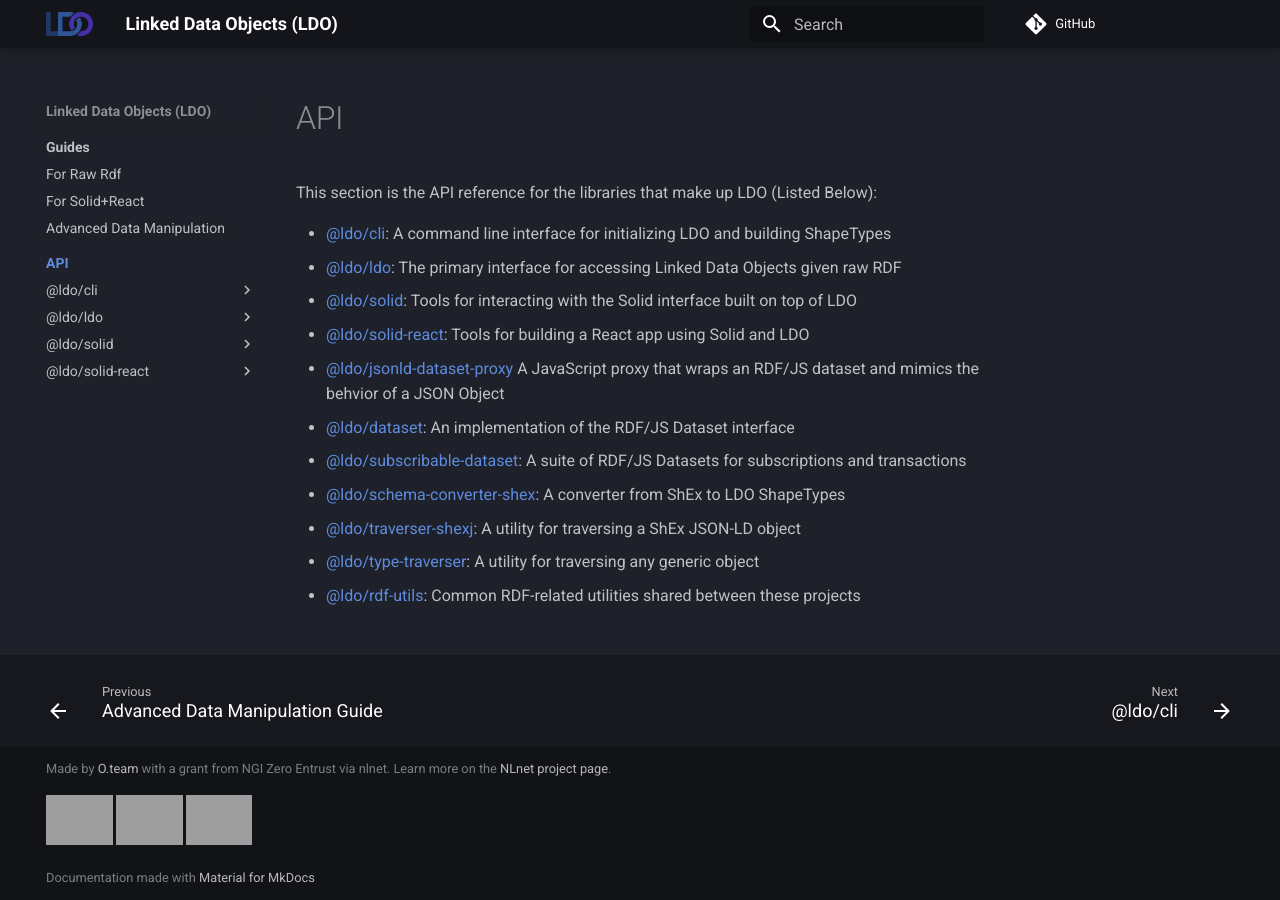
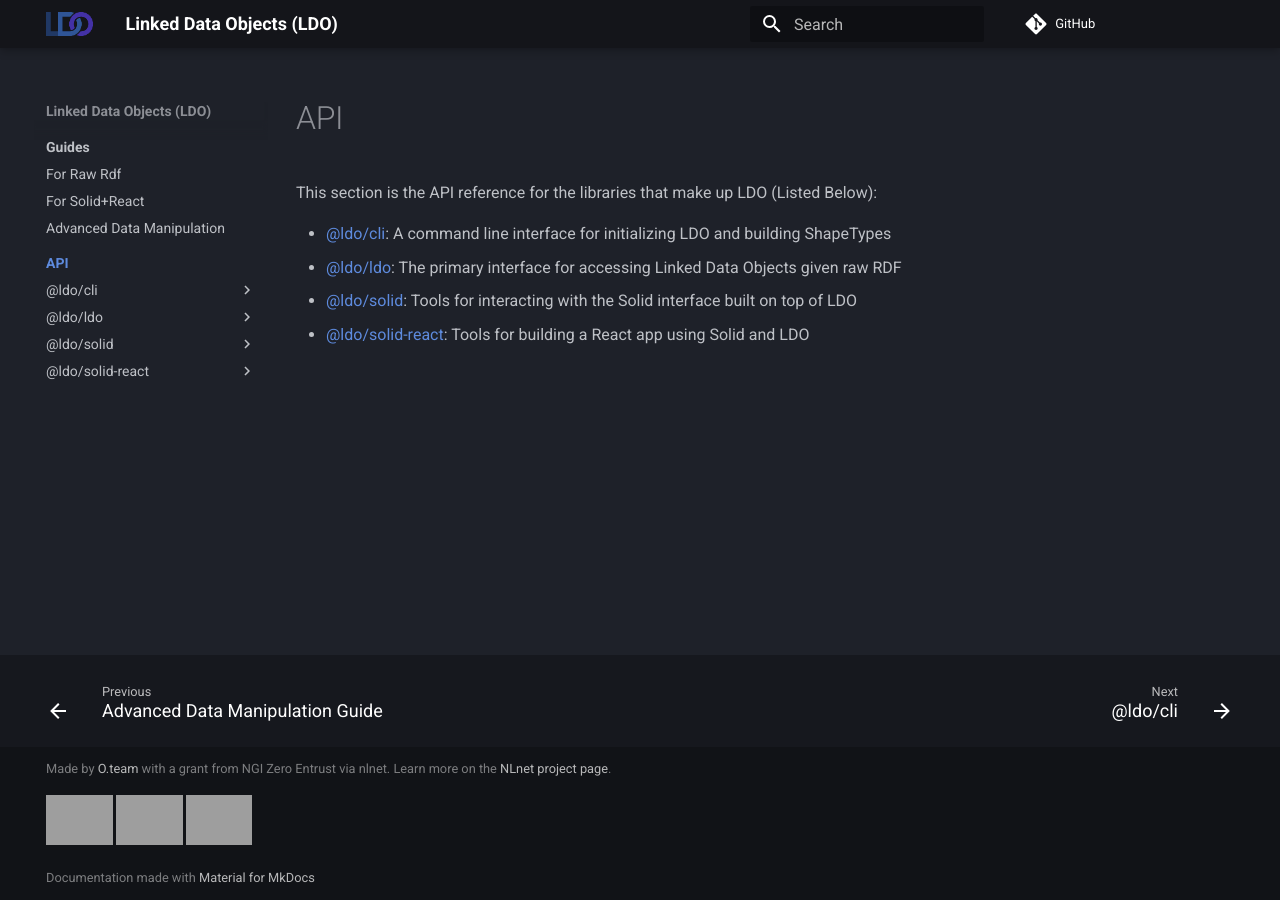
Before and after one commit to o-development/ldo.js.org, an MkDocs documentation site: the page built from docs/api/index.md, in a window 1280 px wide, cut to the strip 0-900 px from the top of the page. Built offline with MkDocs 1.6.1 and Material for MkDocs 9.7.7, drawn with Linux system fonts in a browser that asks for light colours; comment, search, counter and statistics services are not loaded; grey boxes are pictures that could not be loaded.

Commit message:
Removed extraneous links

```diff
--- a/docs/api/index.md
+++ b/docs/api/index.md
@@ -6,10 +6,10 @@
 - [@ldo/ldo](ldo/index.md): The primary interface for accessing Linked Data Objects given raw RDF
 - [@ldo/solid](solid/index.md): Tools for interacting with the Solid interface built on top of LDO
 - [@ldo/solid-react](solid-react/index.md): Tools for building a React app using Solid and LDO
-- [@ldo/jsonld-dataset-proxy](jsonld-dataset-proxy/index.md) A JavaScript proxy that wraps an RDF/JS dataset and mimics the behvior of a JSON Object
+<!-- - [@ldo/jsonld-dataset-proxy](jsonld-dataset-proxy/index.md) A JavaScript proxy that wraps an RDF/JS dataset and mimics the behvior of a JSON Object
 - [@ldo/dataset](dataset/index.md): An implementation of the RDF/JS Dataset interface
 - [@ldo/subscribable-dataset](subscribable-dataset/index.md): A suite of RDF/JS Datasets for subscriptions and transactions
 - [@ldo/schema-converter-shex](schema-converter-shex/index.md): A converter from ShEx to LDO ShapeTypes
 - [@ldo/traverser-shexj](traverser-shexj/index.md): A utility for traversing a ShEx JSON-LD object
 - [@ldo/type-traverser](type-traverser/index.md): A utility for traversing any generic object
-- [@ldo/rdf-utils](rdf-utils/index.md): Common RDF-related utilities shared between these projects
+- [@ldo/rdf-utils](rdf-utils/index.md): Common RDF-related utilities shared between these projects -->
```
